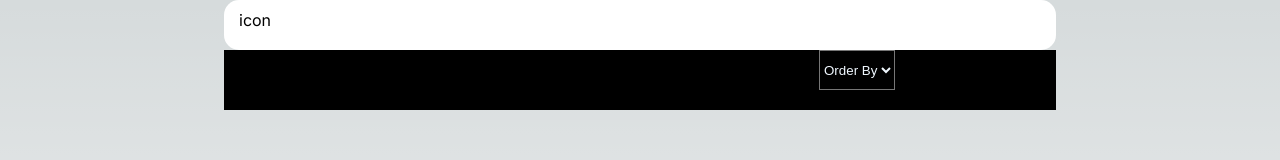
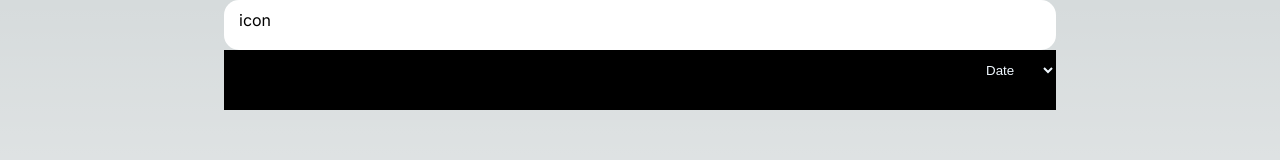
Before and after one commit to well1791/web-player-1, a Next.js app: page / in a window 1280 px wide. Shown: the top 160 px of the page. Built offline with nearby package versions, Linux system fonts and the light colour scheme.

Commit message:
fix: improve css code and styling

```diff
--- a/src/app/page.module.css
+++ b/src/app/page.module.css
@@ -21,6 +21,8 @@
   min-height: calc(100vh - 110px);
   max-width: 832px;
   margin-inline: auto;
+
+  position: relative;
 }
 
 .footer {
@@ -33,17 +35,19 @@
 }
 
 .rectangle {
+  height: 60px;
   background-color: black;
-  width: 832px;
-  height: 60px;
+
+  position: relative;
 }
 
 .orderButton {
   width: auto;
   height: 40px;
+  border: none;
 
   position: absolute;
-  right: 385px;
+  right: 0;
 
   color: aliceblue;
   background: black;
--- a/src/app/page.tsx
+++ b/src/app/page.tsx
@@ -11,7 +11,7 @@ export default function Home() {
         </div>
         <div className={styles.rectangle}>
           <select className={styles.orderButton}>
-            <option disabled selected>Order By</option>
+            <option disabled>Order By</option>
             <option>Date</option>
             <option>Title</option>
           </select>
```
